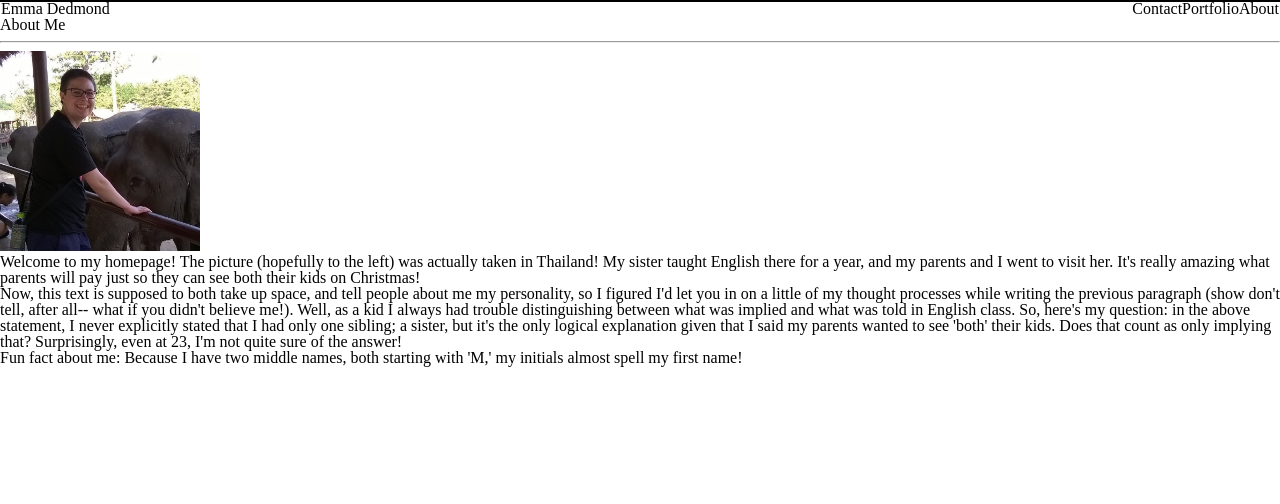
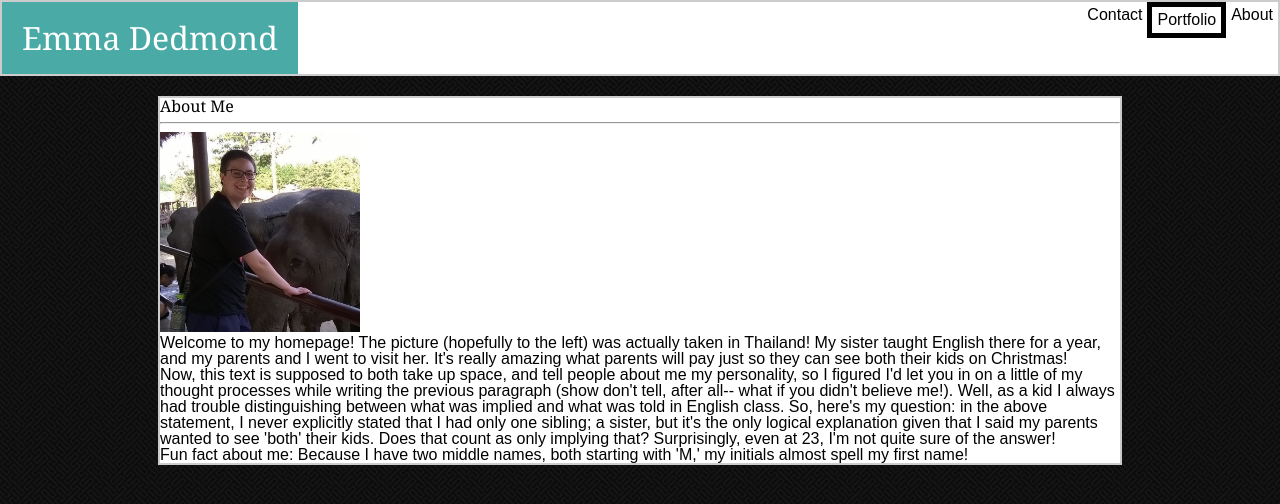
Before and after one commit to ededmond/Basic-Portfolio, a plain HTML site: page index.html in a window 1280 px wide. Drawn offline with Linux system fonts and the light colour scheme.

Commit message:
Started adding styling to index

```diff
--- a/assets/css/style.css
+++ b/assets/css/style.css
@@ -1,14 +1,37 @@
+body {
+    background-image: url("../images/pw_maze_black/pw_maze_black.png");
+    font-family: Arial, Helvetica, sans-serif
+}
 header {
-    border:black,solid,1px;
+    background-color:white;
+    border: #cccccc,solid,2px;
+    overflow:auto;
+}
+h1,h2 {
+    font-family:Georgia, 'Times New Roman', Times, serif;
 }
 
 h1 {
+    background-color: #4aaaa5;
+    color:white;
+    font-size: 200%;
+    font-style:bolder;
+    padding:20px;
     float:left;
 }
 .nav-link{
     float:right;
+    padding:5px;
+}
+.mid {
+    border : black, solid, 5px;
 }
 section {
+    background-color:white;
+    border: #cccccc,solid,2px;
+    width:960px;
+    margin:auto;
+    margin-top:20px;
 
 }
 
--- a/index.html
+++ b/index.html
@@ -10,7 +10,7 @@
             <header>
                 <h1>Emma Dedmond</h1>
                 <div class = "nav-link">About</div>
-                <div class = "nav-link">Portfolio</div>
+                <div class = "nav-link mid">Portfolio</div>
                 <div class = "nav-link">Contact</div>
             </header>
         </div>
```
Also changed, not shown: assets/images/pw_maze_black/pw_maze_black.png (added), assets/images/pw_maze_black/pw_maze_black_@2X.png (added), assets/images/pw_maze_black/readme.txt (added), 1 other file.
